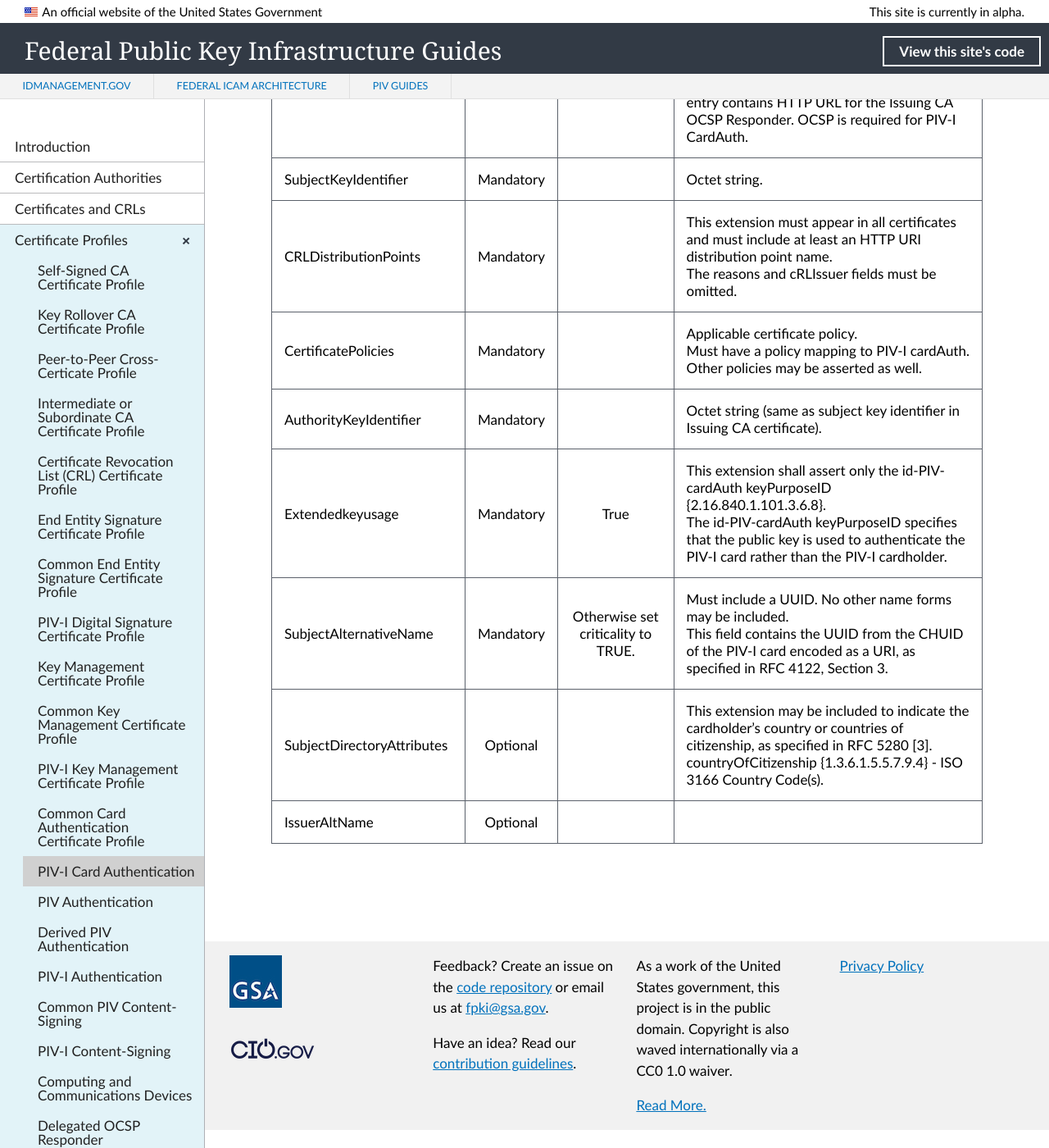
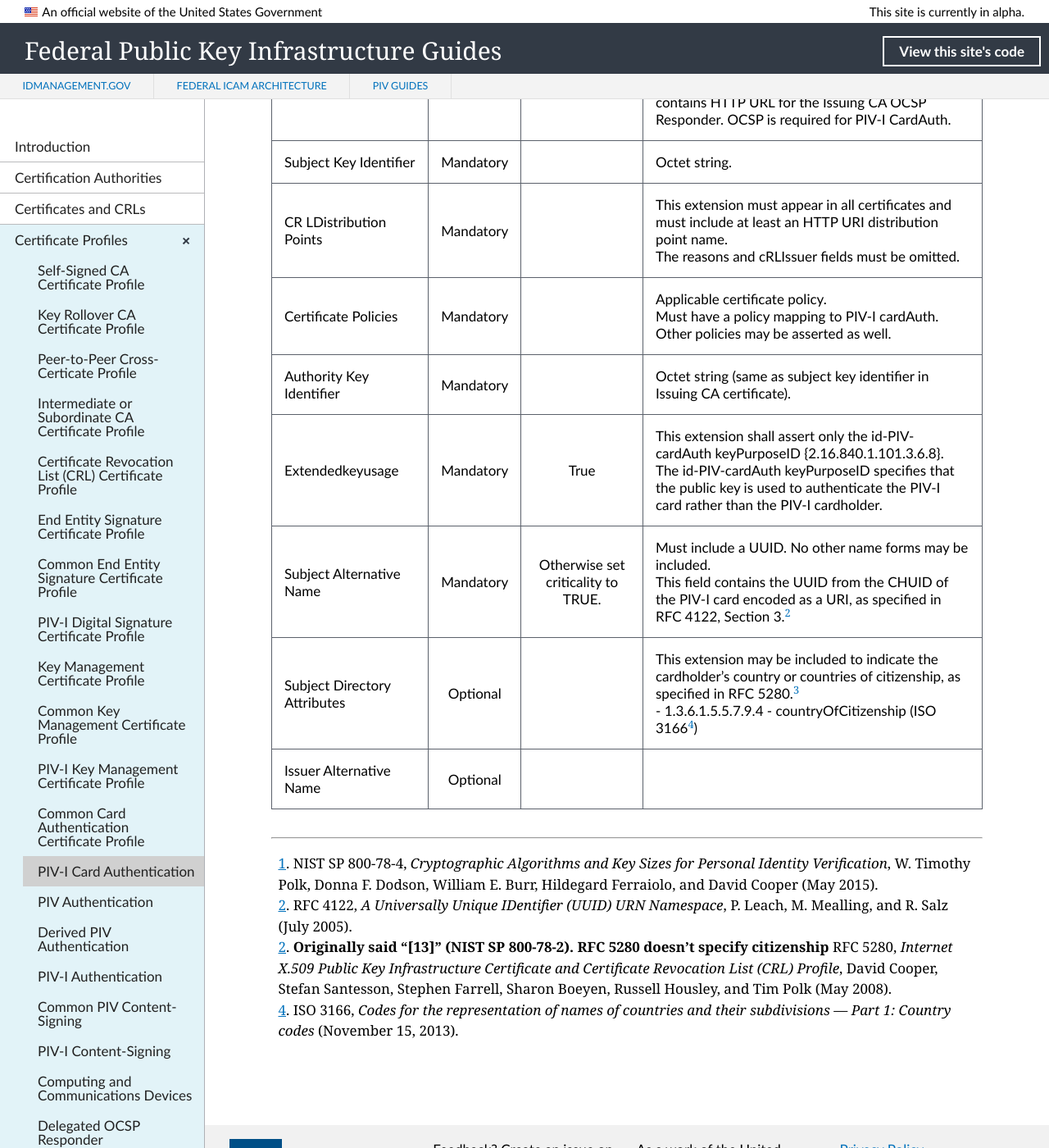
Before and after one commit to GSA/fpki-guides, a Jekyll site: the page built from _profiles/13_pivi_card_auth.md, in a window 1280 px wide and 1400 px high, scrolled down 1307 px. Shown: the whole window at 82% size. Built offline with Jekyll 4.4.1, drawn with Linux system fonts in a browser that asks for light colours; nearby versions of some CDN libraries; library files that are not in the unit come from our copies; some of the changed text lies outside the part shown.

Commit message:
Update 13_pivi_card_auth.md
Update references and footnotes. Formatting.

```diff
--- a/_profiles/13_pivi_card_auth.md
+++ b/_profiles/13_pivi_card_auth.md
@@ -14,17 +14,23 @@
 | Issuer Distinguished Name   |       |       |  Unique X.500 Issuing CA DN.  |
 | Validity Period   |       |       |  No longer than 3 years from date of issue.<BR>Expressed in UTCTime for dates until end of 2049 and GeneralizedTime for dates thereafter.  |
 | Subject   |       |       |   MUST include a Non-NULL Subject DN. See naming requirements in [1].   |
-| Subject Public Key Information   |       |       |   For RSA, must be at least 2048 bit modulus, rsaEncryption {1 2 840 113549 1 1 1}.<BR>For ECC, implicitly specify parameters through an OID associated with a NIST-approved curve referenced in NIST SP 800-78-2.   |
+| Subject Public Key Information   |       |       |   For RSA, must be at least 2048 bit modulus, rsaEncryption {1 2 840 113549 1 1 1}.<BR>For ECC, implicitly specify parameters through an OID associated with a NIST-approved curve referenced in NIST SP 800-78-4<sup>[1](#1)</sup>.   |
 | Signature   |       |       |   sha256 WithRSAEncryption {1 2 840 113549 1 1 11}<BR>or ECDSA with appropriate Hash.   |
 |               |                 |              |                                       |
 | **Extension** |  **Required**   | **Critical** | **Value**                             |
-| KeyUsage  | Mandatory | True |  digitalSignature.  |
-|AuthorityInfoAccess   | Mandatory  |  | **id-ad-caIssuers** {1.3.6.1.5.5.7.48.2} access method entry contains HTTP URL for .p7c file containing certificates issued to Issuing CA.<BR>**id-ad-ocsp** {1.3.6.1.5.5.7.48.1} access method entry contains HTTP URL for the Issuing CA OCSP Responder. OCSP is required for PIV-I CardAuth.  |
-| SubjectKeyIdentifier   | Mandatory |  | Octet string.  |
-| CRLDistributionPoints   | Mandatory |   |  This extension must appear in all certificates and must include at least an HTTP URI distribution point name.<BR>The reasons and cRLIssuer fields must be omitted. |
-| CertificatePolicies   | Mandatory  |  | Applicable certificate policy.<BR>Must have a policy mapping to PIV-I cardAuth.<BR>Other policies may be asserted as well. |
-| AuthorityKeyIdentifier   | Mandatory  |  | Octet string (same as subject key identifier in Issuing CA certificate). |
+| Key Usage  | Mandatory | True |  digitalSignature.  |
+|Authority Information Access   | Mandatory  |  | id-ad-caIssuers {1.3.6.1.5.5.7.48.2} access method entry contains HTTP URL for .p7c file containing certificates issued to Issuing CA.<br>id-ad-ocsp {1.3.6.1.5.5.7.48.1} access method entry contains HTTP URL for the Issuing CA OCSP Responder. OCSP is required for PIV-I CardAuth.  |
+| Subject Key Identifier   | Mandatory |  | Octet string.  |
+| CR LDistribution Points   | Mandatory |   |  This extension must appear in all certificates and must include at least an HTTP URI distribution point name.<BR>The reasons and cRLIssuer fields must be omitted. |
+| Certificate Policies   | Mandatory  |  | Applicable certificate policy.<BR>Must have a policy mapping to PIV-I cardAuth.<BR>Other policies may be asserted as well. |
+| Authority Key Identifier   | Mandatory  |  | Octet string (same as subject key identifier in Issuing CA certificate). |
 | Extendedkeyusage   | Mandatory | True |  This extension shall assert only the id-PIV-cardAuth keyPurposeID {2.16.840.1.101.3.6.8}.<BR>The id-PIV-cardAuth keyPurposeID specifies that the public key is used to authenticate the PIV-I card rather than the PIV-I cardholder.  |
-|SubjectAlternativeName   | Mandatory  | Otherwise set criticality to TRUE. | Must include a UUID. No other name forms may be included.<BR>This field contains the UUID from the CHUID of the PIV-I card encoded as a URI, as specified in RFC 4122, Section 3.  |
-| SubjectDirectoryAttributes   | Optional  |  | This extension may be included to indicate the cardholder's country or countries of citizenship, as specified in RFC 5280 [3].<BR>countryOfCitizenship {1.3.6.1.5.5.7.9.4} - ISO 3166 Country Code(s). |
-| IssuerAltName   | Optional  |  |   |
+|Subject Alternative Name   | Mandatory  | Otherwise set criticality to TRUE. | Must include a UUID. No other name forms may be included.<BR>This field contains the UUID from the CHUID of the PIV-I card encoded as a URI, as specified in RFC 4122, Section 3.<sup>[2](#2)</sup>  |
+| Subject Directory Attributes   | Optional  |  | This extension may be included to indicate the cardholder's country or countries of citizenship, as specified in RFC 5280.<sup>[3](#3)</sup><br>- 1.3.6.1.5.5.7.9.4 - countryOfCitizenship (ISO 3166<sup>[4](#4)</sup>) |
+| Issuer Alternative Name   | Optional  |  |   |
+
+--------
+<a name="1">1</a>. NIST SP 800-78-4, _Cryptographic Algorithms and Key Sizes for Personal Identity Verification_, W. Timothy Polk, Donna F. Dodson, William E. Burr, Hildegard Ferraiolo, and David Cooper (May 2015).<br>
+<a name="2">2</a>. RFC 4122, _A Universally Unique IDentifier (UUID) URN Namespace_, P. Leach, M. Mealling, and R. Salz (July 2005).<br>
+<a name="2">2</a>. **Originally said "[13]" (NIST SP 800-78-2). RFC 5280 doesn't specify citizenship** RFC 5280, _Internet X.509 Public Key Infrastructure Certificate and Certificate Revocation List (CRL) Profile_, David Cooper, Stefan Santesson, Stephen Farrell, Sharon Boeyen, Russell Housley, and Tim Polk (May 2008).<br>
+<a name="4">4</a>. ISO 3166, _Codes for the representation of names of countries and their subdivisions — Part 1: Country codes_ (November 15, 2013).
```
